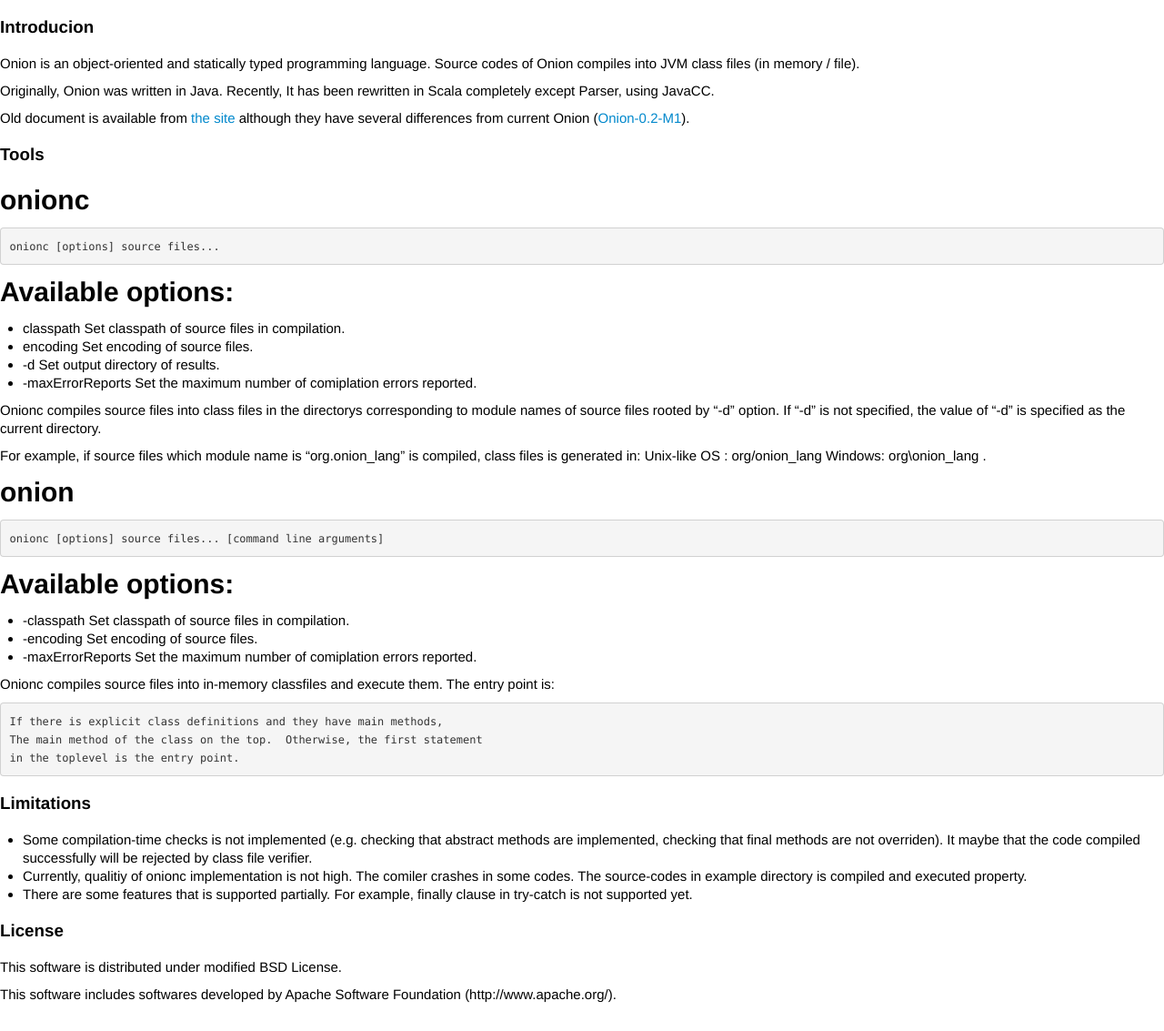
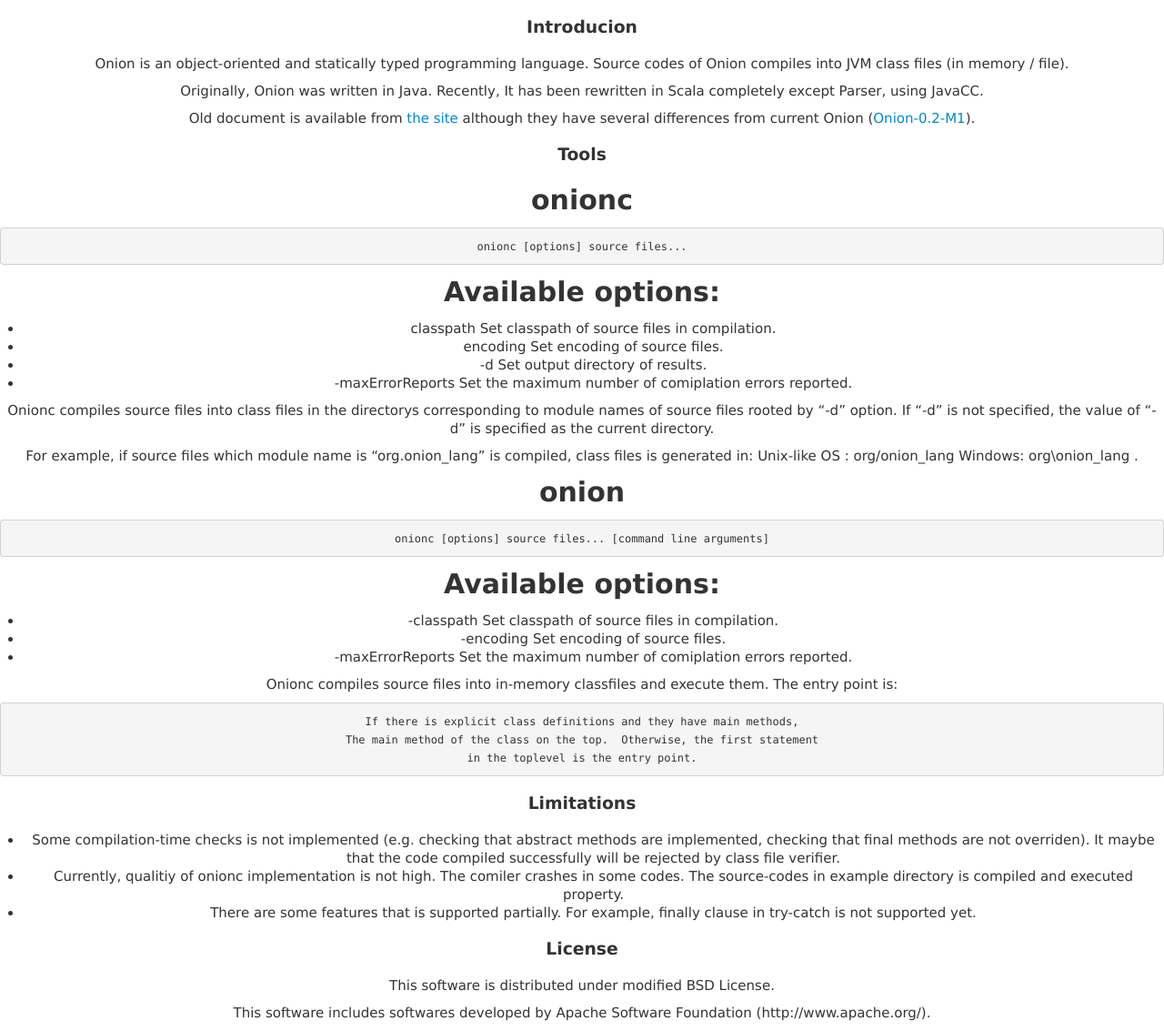
Before and after one commit to onion-lang/onion, a Jekyll site: the page built from index.md, in a window 1280 px wide. Shown: the whole page at 91% size. Built offline with Jekyll 4.4.1, drawn with Linux system fonts in a browser that asks for light colours; Markdown is read by kramdown in place of the engine named in the settings.

Commit message:
Fix main.css

```diff
--- a/css/main.css
+++ b/css/main.css
@@ -1,4 +1,10 @@
-body { color:black; }
+body {
+  color:black;
+  margin: 10px 0 0 0; padding: 0;
+  font-family: verdana, "Lucida Grande", arial, helvetica, sans-serif;
+  color: #333;
+  text-align: center;
+}
 body, p, label { font-size:15px; }
 .label { font-size:13px; line-height:16px; }
 .alert-info { border-color:transparent; background-color:#3A87AD;
```
